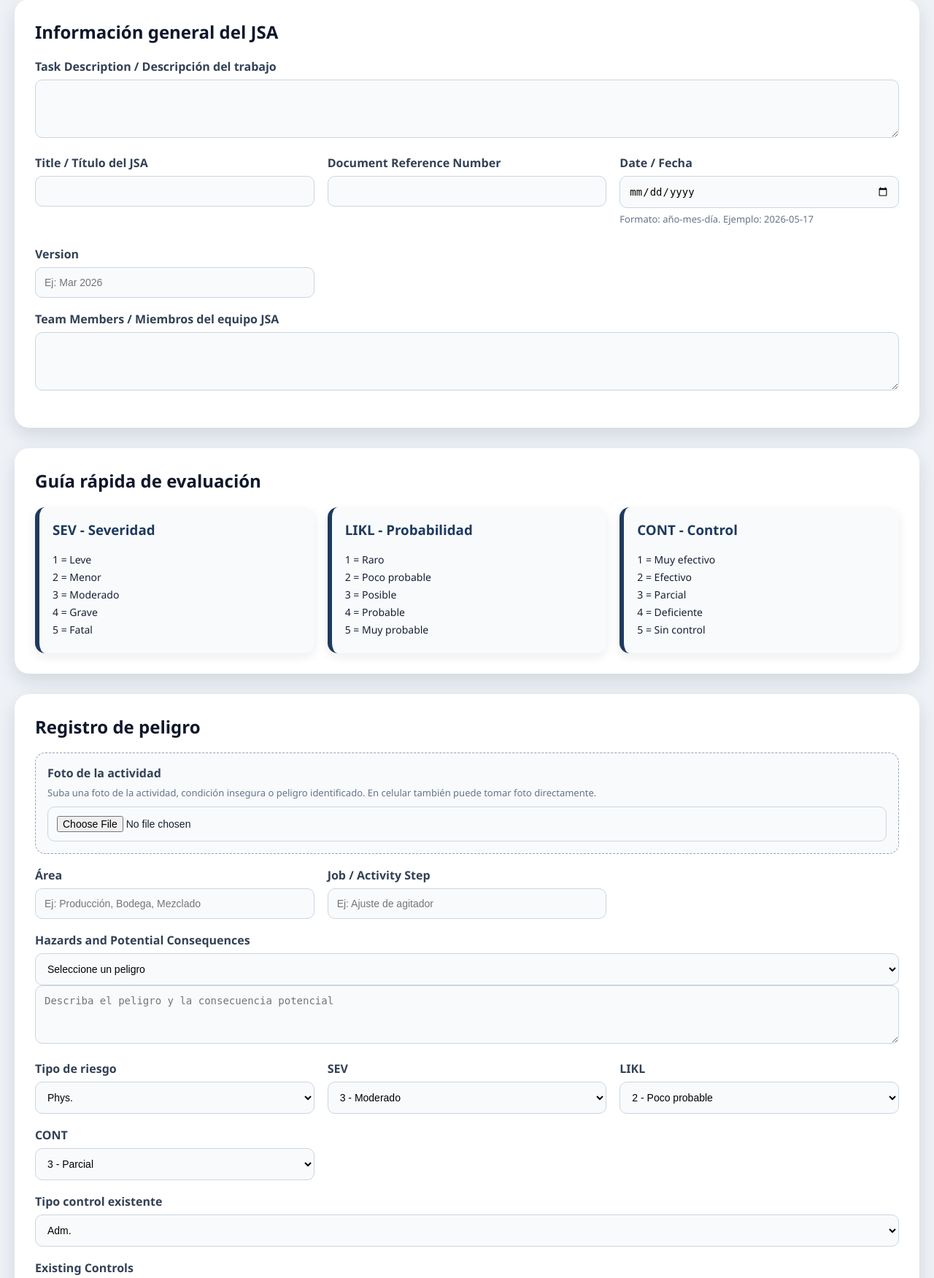
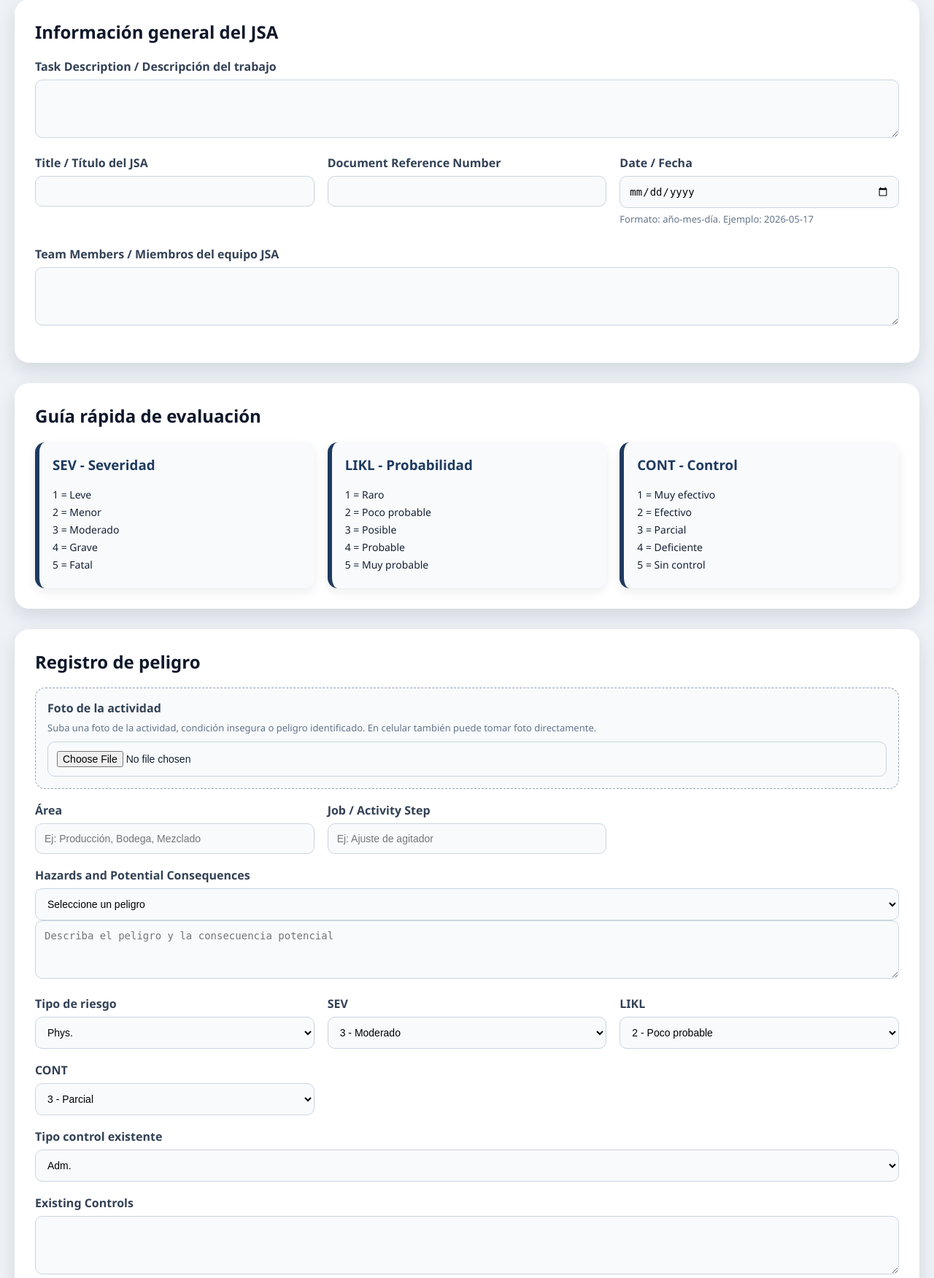
Before and after one commit to steff-1804/JSA-An-lisis-de-peligros-laborales, a Flask app: page / in a window 1280 px wide. Shown: the part 177-1928 px from the top of the page at 73% size. Run offline with Flask 3, Linux system fonts and the light colour scheme.

```diff
--- a/templates/index.html
+++ b/templates/index.html
@@ -46,11 +46,6 @@
                 <label>Date / Fecha</label>
                 <input type="date" id="fecha_jsa">
                 <small class="hint">Formato: año-mes-día. Ejemplo: 2026-05-17</small>
-            </div>
-
-            <div>
-                <label>Version</label>
-                <input type="text" id="version_jsa" placeholder="Ej: Mar 2026">
             </div>
         </div>
 
@@ -332,7 +327,6 @@
 </div>
 
 <script>
-
 let matriz = [];
 
 function calcularRPN(sev, likl, cont) {
@@ -489,8 +483,7 @@ function prepararExportacion() {
         titulo_jsa: document.getElementById("titulo_jsa").value,
         documento_referencia: document.getElementById("documento_referencia").value,
         miembros_equipo: document.getElementById("miembros_equipo").value,
-        fecha_jsa: document.getElementById("fecha_jsa").value,
-        version_jsa: document.getElementById("version_jsa").value
+        fecha_jsa: document.getElementById("fecha_jsa").value
     };
 
     document.getElementById("data").value = JSON.stringify(matriz);
@@ -498,7 +491,6 @@ function prepararExportacion() {
 
     return true;
 }
-
 </script>
 
 </body>
```
